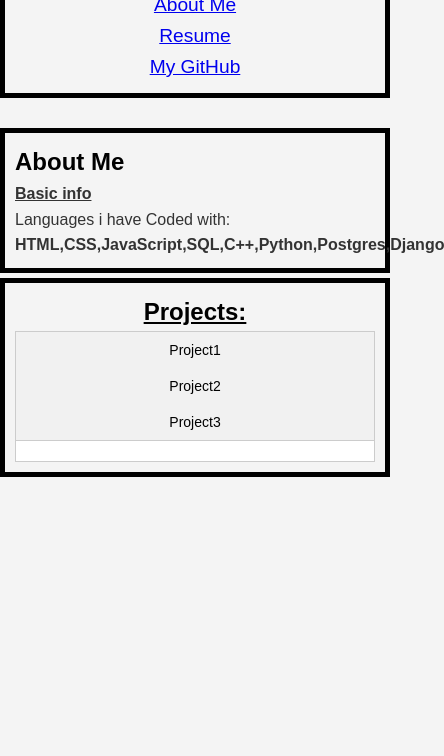
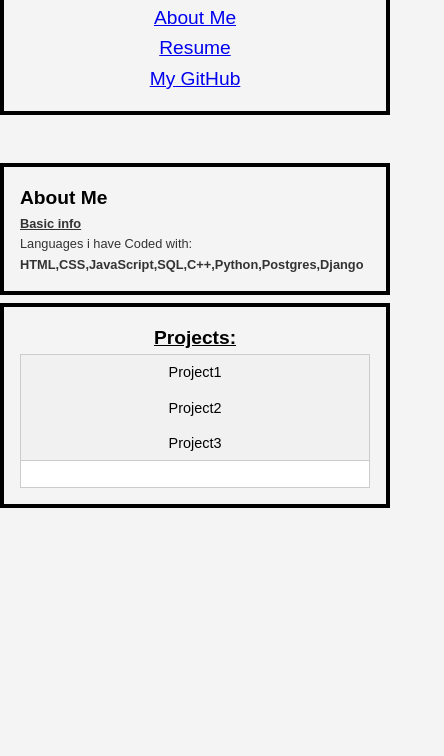
Before and after one commit to justqwertty/Website-HTML-CSS-Js, a plain HTML site: page index.html in a window 390 px wide. Shown: the part 88-844 px from the top of the page, 444 px wide, since content can reach past the window. Drawn offline with Linux system fonts and the light colour scheme.

Commit message:
made it responsive on different screen sizes

```diff
--- a/styles.css
+++ b/styles.css
@@ -9,26 +9,28 @@ body {
   background-color: #f4f4f4;
   color: #333;
   line-height: 1.6;
+  font-size: 1rem; /* Base font size */
 }
 
 h1 {
   color: black;
   font-weight: bold;
+  font-size: 2rem; /* Larger font size for headings */
 }
 
 header {
   text-align: center;
-  padding: 20px 0;
+  padding: 2rem 0; /* Relative padding */
 }
 
 .nav-links {
   width: 90%;
   max-width: 600px;
   height: auto;
-  padding: 10px;
-  border: 5px solid black;
-  margin: 20px auto;
-  font-size: larger;
+  padding: 1rem;
+  border: 0.3rem solid black;
+  margin: 2rem auto;
+  font-size: 1.2rem;
   border-style: solid;
 }
 
@@ -36,9 +38,9 @@ header {
   width: 90%;
   max-width: 600px;
   height: auto;
-  padding: 10px;
-  border: 5px solid black;
-  margin: 20px auto;
+  padding: 1rem;
+  border: 0.3rem solid black;
+  margin: 2rem auto;
   border-style: solid;
 }
 
@@ -46,13 +48,12 @@ header {
   width: 90%;
   max-width: 800px;
   height: auto;
-  padding: 10px;
-  border: 5px solid black;
-  margin: 20px auto;
+  padding: 1rem;
+  border: 0.3rem solid black;
+  margin: 2rem auto;
   border-style: solid;
   text-align: center;
 }
-
 /* Vertical Tab Layout */
 .tab-container {
   display: flex;
@@ -65,23 +66,24 @@ header {
 .tab {
   display: flex;
   flex-direction: column;
-  width: 200px; /* Adjust width as needed */
+  width: 20%;/* Adjust width as needed */
   background-color: #f1f1f1;
   border-right: 1px solid #ccc;
 }
+
 
 /* Tab Buttons */
 .tab button {
   background-color: inherit;
   color: black;
-  padding: 22px 16px;
+  padding: 1rem;
   width: 100%;
   border: none;
   outline: none;
   text-align: left;
   cursor: pointer;
   transition: 0.3s;
-  font-size: 17px;
+  font-size: 1rem;
 }
 
 /* Change background color of buttons on hover */
@@ -97,7 +99,7 @@ header {
 /* Tab Content Container */
 .tab-content-container {
   flex: 1;
-  padding: 20px;
+  padding: 1.5rem;
   background-color: white;
 }
 
@@ -113,9 +115,17 @@ header {
 
 /* Media Queries for Responsiveness */
 @media (max-width: 768px) {
+  body {
+      font-size: 0.9rem; /* Slightly smaller font size for smaller screens */
+  }
+
+  h1 {
+      font-size: 1.5rem; /* Adjust heading size for smaller screens */
+  }
+
   .nav-links, .about1, .projects1 {
       width: 95%;
-      margin: 10px auto;
+      margin: 1rem auto;
   }
 
   .tab-container {
@@ -125,35 +135,62 @@ header {
   .tab {
       width: 100%;
       border-right: none;
-      border-bottom: 1px solid #ccc;
+      border-bottom: 0.1rem solid #ccc;
   }
 
   .tab button {
       text-align: center;
-      padding: 15px;
+      padding: 0.8rem;
   }
 
   .tab-content-container {
-      padding: 15px;
+      padding: 1rem;
   }
 }
 
 @media (max-width: 480px) {
+  body {
+      font-size: 0.8rem; /* Smaller font size for very small screens */
+  }
+
   h1 {
-      font-size: 1.5rem;
+      font-size: 1.2rem; /* Adjust heading size for very small screens */
   }
 
   .nav-links, .about1, .projects1 {
       width: 100%;
-      margin: 5px auto;
+      margin: 0.5rem auto;
   }
 
   .tab button {
-      padding: 10px;
-      font-size: 14px;
+      padding: 0.6rem;
+      font-size: 0.9rem;
   }
 
   .tab-content-container {
-      padding: 10px;
+      padding: 0.8rem;
   }
 }
+
+@media (min-width: 1200px) {
+  body {
+      font-size: 1.2rem; /* Larger font size for bigger screens */
+  }
+
+  h1 {
+      font-size: 2.5rem; /* Larger heading size for bigger screens */
+  }
+
+  .nav-links, .about1, .projects1 {
+      max-width: 800px; /* Wider containers for bigger screens */
+  }
+
+  .tab button {
+      padding: 1.2rem;
+      font-size: 1.1rem;
+  }
+
+  .tab-content-container {
+      padding: 2rem;
+  }
+}
```
